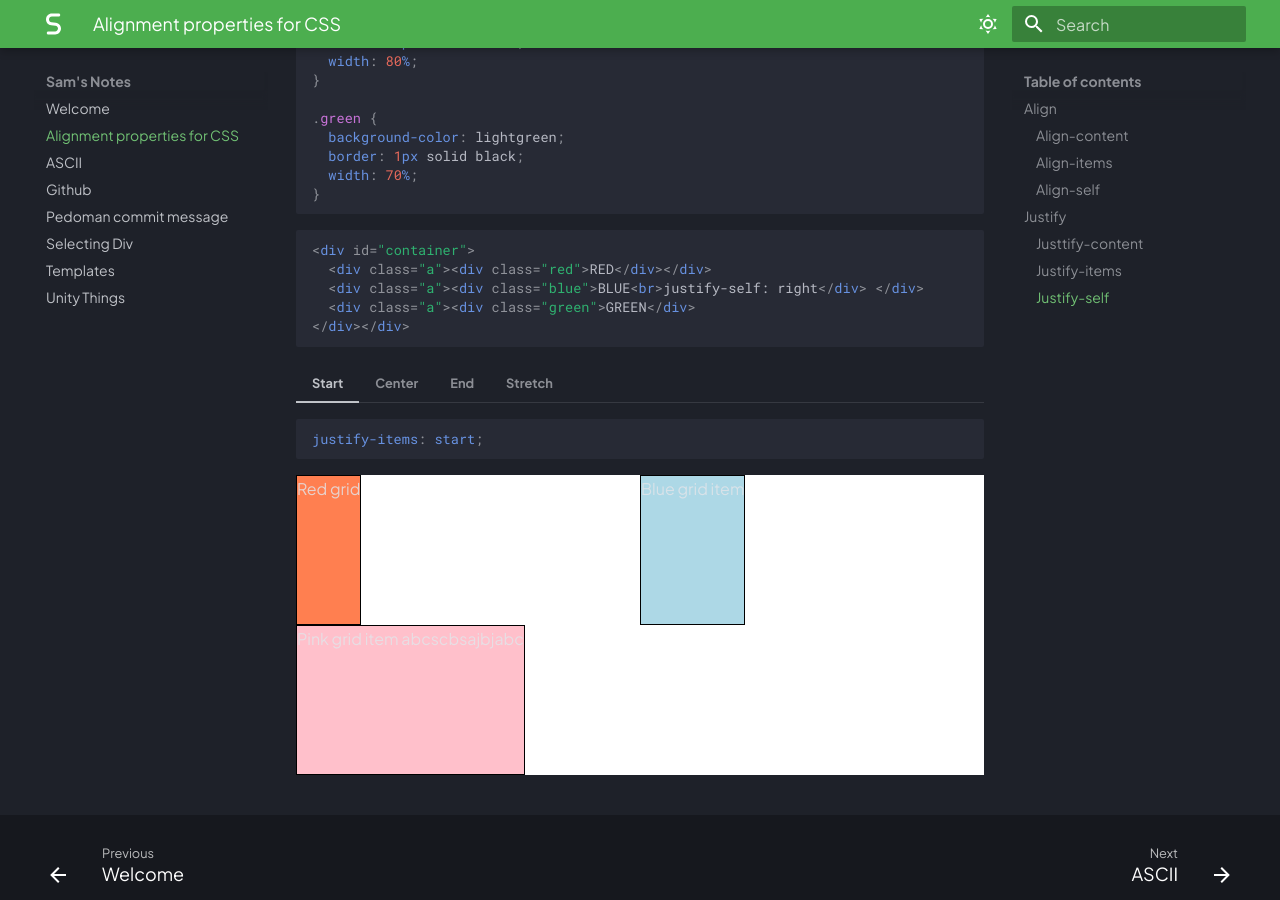
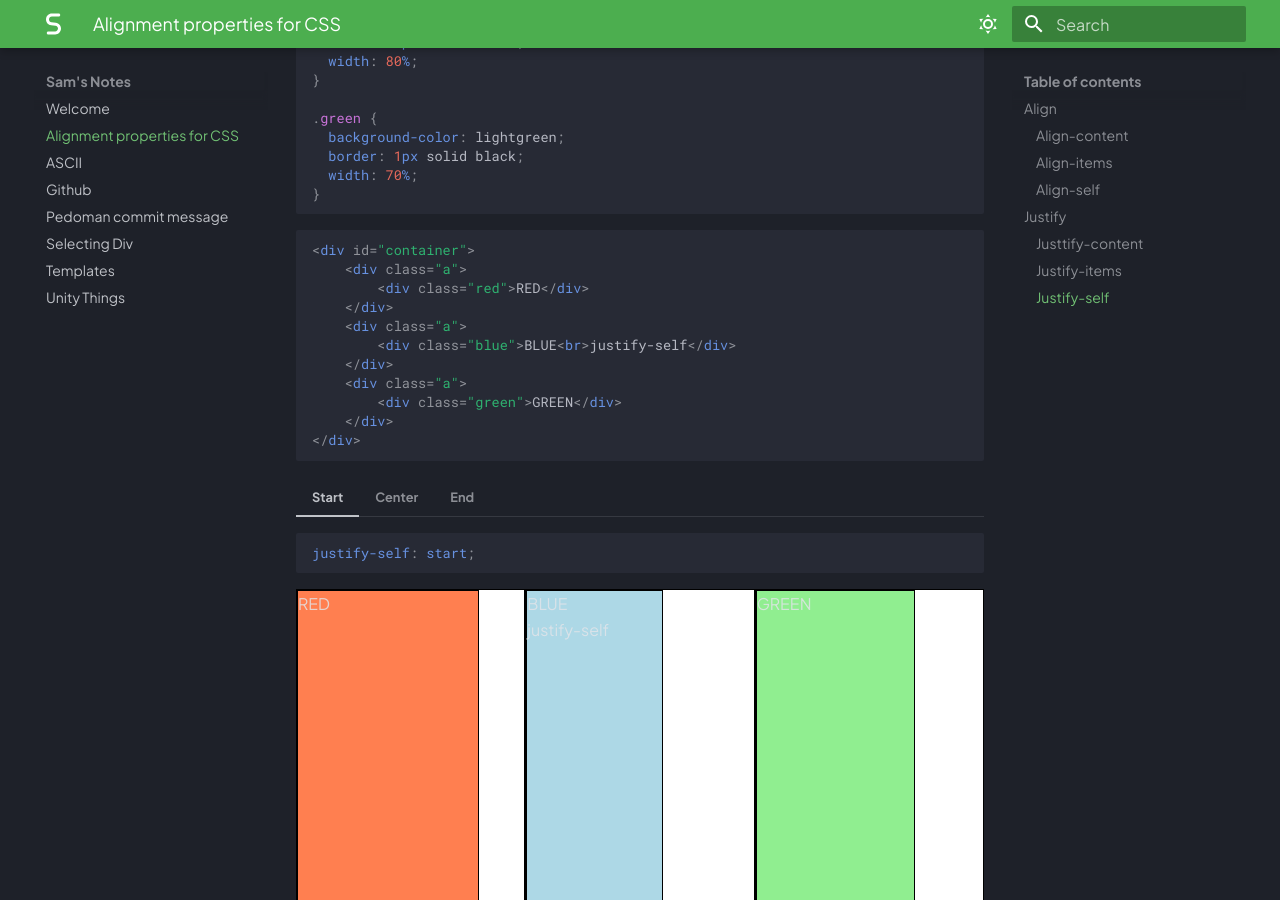
Before and after one commit to sampm092/my-notes, an MkDocs documentation site: the page built from docs/alignmentcss.md, in a window 1280 px wide and 900 px high, scrolled down 8166 px. Built offline with MkDocs 1.6.1 and Material for MkDocs 9.7.7, drawn with Linux system fonts in a browser that asks for light colours.

Commit message:
feat(alignmentcss.md): finish Justify-self property explanation and examples

````diff
--- a/docs/alignmentcss.md
+++ b/docs/alignmentcss.md
@@ -522,50 +522,62 @@ Untuk uji coba, akan digunakan kode berikut:
 
 ```html
 <div id="container">
-  <div class="a"><div class="red">RED</div></div>
-  <div class="a"><div class="blue">BLUE<br>justify-self: right</div> </div>
-  <div class="a"><div class="green">GREEN</div>
-</div></div>
+    <div class="a">
+        <div class="red">RED</div>
+    </div>
+    <div class="a">
+        <div class="blue">BLUE<br>justify-self</div>
+    </div>
+    <div class="a">
+        <div class="green">GREEN</div>
+    </div>
+</div>
 ```
 
 === "Start"
     ```css
-    justify-items: start;
+    justify-self: start;
     ```
-    <div style="height: 300px;background-color: #FFFFFF;display: grid;grid-template-columns: 1fr 1fr;justify-items: start;">
-        <div style='background-color:coral; border:1px solid black'>Red grid </div>
-        <div style='background-color:lightblue; border:1px solid black'>Blue grid item</div>
-        <div style='background-color:pink; border:1px solid black'>Pink grid item abcscbsajbjabc</div>
+    <div id="container" style="width: 100%;aspect-ratio: 2/1;display: grid;grid-template-columns: 1fr 1fr 1fr;background-color: #fff;">
+        <div class="a" style="width: 100%; border: 1px solid black;">
+            <div class="red" style="height: 100%;background-color: coral;border: 1px solid black;  width: 80%;">RED</div>
+        </div>
+        <div class="a" style="width: 100%; border: 1px solid black;">
+            <div class="blue" style="height: 100%;background-color: lightblue;width: 60%;justify-self: start;border: 1px solid black;">BLUE<br>justify-self</div>
+        </div>
+        <div class="a" style="width: 100%; border: 1px solid black;">
+            <div class="green" style="height: 100%;background-color: lightgreen;border: 1px solid black;width: 70%;">GREEN</div>
+        </div>
     </div>
 
 === "Center"
     ```css
-    justify-items: center;
+    justify-self: center;
     ```
-    <div style="height: 300px;background-color: #FFFFFF;display: grid;grid-template-columns: 1fr 1fr;justify-items: center;">
-        <div style='background-color:coral; border:1px solid black'>Red grid </div>
-        <div style='background-color:lightblue; border:1px solid black'>Blue grid item</div>
-        <div style='background-color:pink; border:1px solid black'>Pink grid item abcscbsajbjabc</div>
-        <div style='background-color:grey; border:1px solid black'>Pink grid item</div>
+    <div id="container" style="width: 100%;aspect-ratio: 2/1;display: grid;grid-template-columns: 1fr 1fr 1fr;background-color: #fff;">
+        <div class="a" style="width: 100%; border: 1px solid black;">
+            <div class="red" style="height: 100%;background-color: coral;border: 1px solid black;  width: 80%;">RED</div>
+        </div>
+        <div class="a" style="width: 100%; border: 1px solid black;">
+            <div class="blue" style="height: 100%;background-color: lightblue;width: 60%;justify-self: center;border: 1px solid black;">BLUE<br>justify-self</div>
+        </div>
+        <div class="a" style="width: 100%; border: 1px solid black;">
+            <div class="green" style="height: 100%;background-color: lightgreen;border: 1px solid black;width: 70%;">GREEN</div>
+        </div>
     </div>
 
 === "End"
     ```css
-    justify-items: end;
+    justify-self: end;
     ```
-    <div style="height: 300px;background-color: #FFFFFF;display: grid;grid-template-columns: 1fr 1fr;justify-items: end;">
-        <div style='background-color:coral; border:1px solid black'>Red grid </div>
-        <div style='background-color:lightblue; border:1px solid black'>Blue grid item</div>
-        <div style='background-color:pink; border:1px solid black'>Pink grid item abcscbsajbjabc</div>
-        <div style='background-color:grey; border:1px solid black'>Pink grid item</div>
+    <div id="container" style="width: 100%;aspect-ratio: 2/1;display: grid;grid-template-columns: 1fr 1fr 1fr;background-color: #fff;">
+        <div class="a" style="width: 100%; border: 1px solid black;">
+            <div class="red" style="height: 100%;background-color: coral;border: 1px solid black;  width: 80%;">RED</div>
+        </div>
+        <div class="a" style="width: 100%; border: 1px solid black;">
+            <div class="blue" style="height: 100%;background-color: lightblue;width: 60%;justify-self: end;border: 1px solid black;">BLUE<br>justify-self</div>
+        </div>
+        <div class="a" style="width: 100%; border: 1px solid black;">
+            <div class="green" style="height: 100%;background-color: lightgreen;border: 1px solid black;width: 70%;">GREEN</div>
+        </div>
     </div>
-=== "Stretch"
-    ```css
-    justify-items: stretch;
-    ```
-    <div style="height: 300px;background-color: #FFFFFF;display: grid;grid-template-columns: 1fr 1fr;justify-items: stretch;">
-        <div style='background-color:coral; border:1px solid black'>Red grid </div>
-        <div style='background-color:lightblue; border:1px solid black'>Blue grid item</div>
-        <div style='background-color:pink; border:1px solid black'>Pink grid item abcscbsajbjabc</div>
-        <div style='background-color:grey; border:1px solid black'>Pink grid item</div>
-    </div>
````
